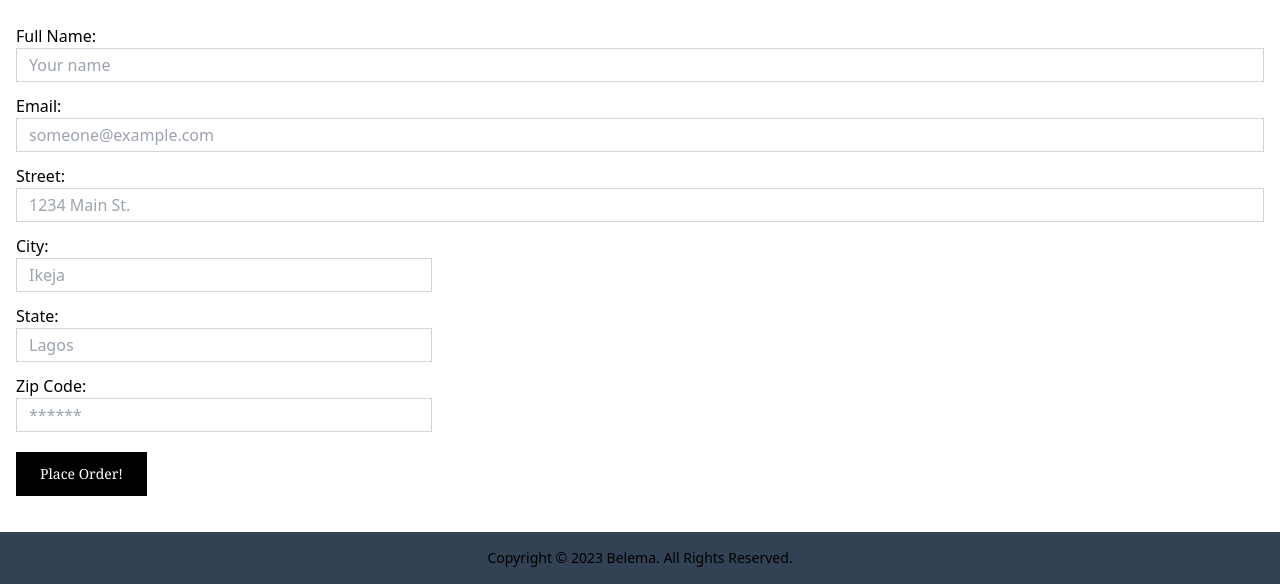
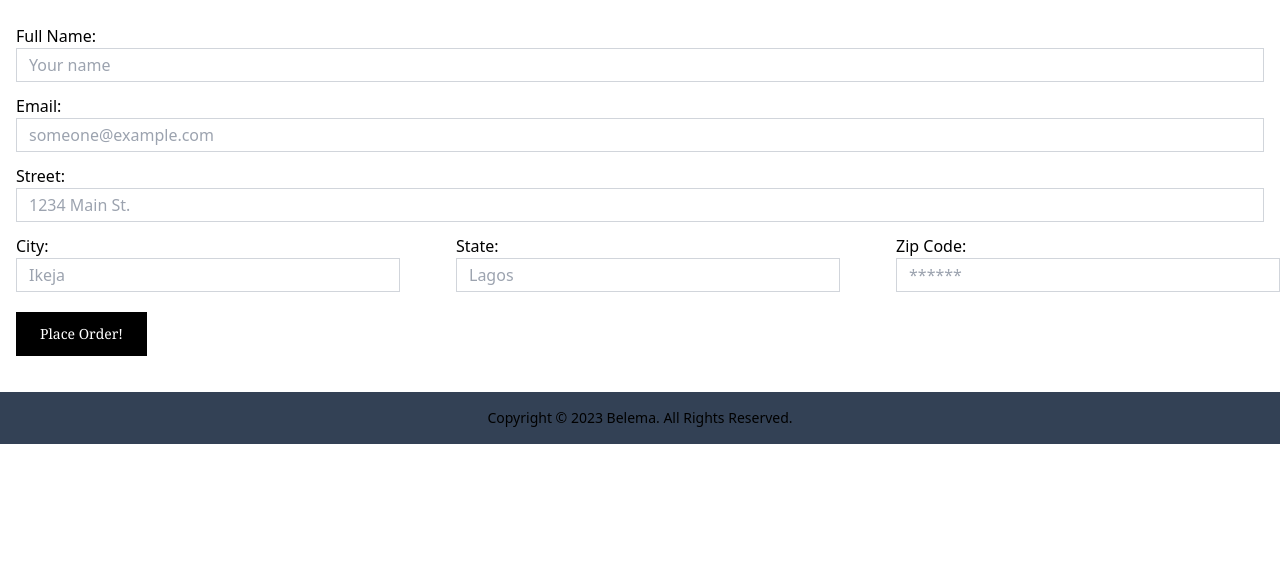
Before and after one commit to belemaaa/DELIVER, a Django app: page /order/ in a window 1280 px wide. Shown: the part 1421-2005 px from the top of the page. After the commit the page ends 1865 px from the top, so only its background shows below. Run offline with Django 4.2, Linux system fonts and the light colour scheme; data comes from the database, SQL or seed files in the repository; some libraries are stand-ins or nearby versions.

Commit message:
few changes

```diff
--- a/Customer/templates/Customer/order.html
+++ b/Customer/templates/Customer/order.html
@@ -111,20 +111,28 @@
                         <input type="text" name="street" class="w-full border border-gray-300 py-1 pl-3" placeholder="1234 Main St." required>
                     </div>
 
-                    <div class="flex flex-wrap">
-                        <div class="w-1/3">
+                    <div class="">
+                        <div>
+                            <nav class="flex">
+                                <li class="list-none inline-block mr-7">
                                     <div class="pt-3">
                                         <label for="city" class="block">City:</label>
-                                <input type="text" name="city" class="w-full border border-gray-300 py-1 pl-3" placeholder="Ikeja" required>
+                                        <input type="text" name="city" class="w-96 border border-gray-300 py-1 pl-3" placeholder="Ikeja" required>
                                     </div>
+                                </li>
+                                <li class="list-none inline-block mx-7">
                                     <div class="pt-3">
                                         <label for="state" class="block">State:</label>
-                                <input type="text" name="state" class="w-full border border-gray-300 py-1 pl-3" placeholder="Lagos" required>
+                                        <input type="text" name="state" class="w-96 border border-gray-300 py-1 pl-3" placeholder="Lagos" required>
                                     </div>
+                                </li>
+                                <li class="list-none inline-block ml-7">
                                     <div class="pt-3">
                                         <label for="zip" class="block">Zip Code:</label>
-                                <input type="text" name="zip" class="w-full border border-gray-300 py-1 pl-3" placeholder="******" required>
+                                        <input type="text" name="zip" class="w-96 border border-gray-300 py-1 pl-3" placeholder="******" required>
                                     </div>
+                                </li>
+                            </nav>
                         </div>
                     </div>
 
```
Lines whose indentation alone changed are shown as unchanged.
